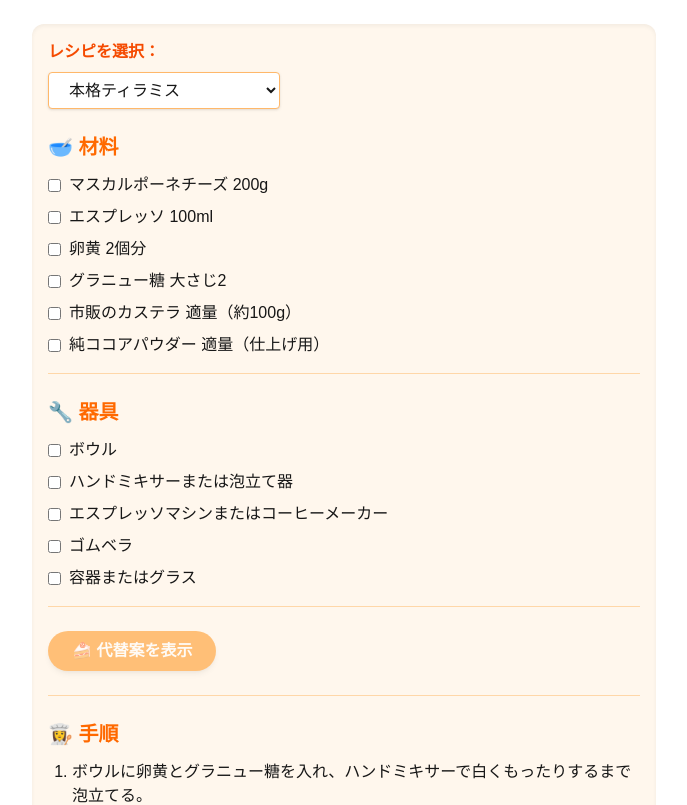
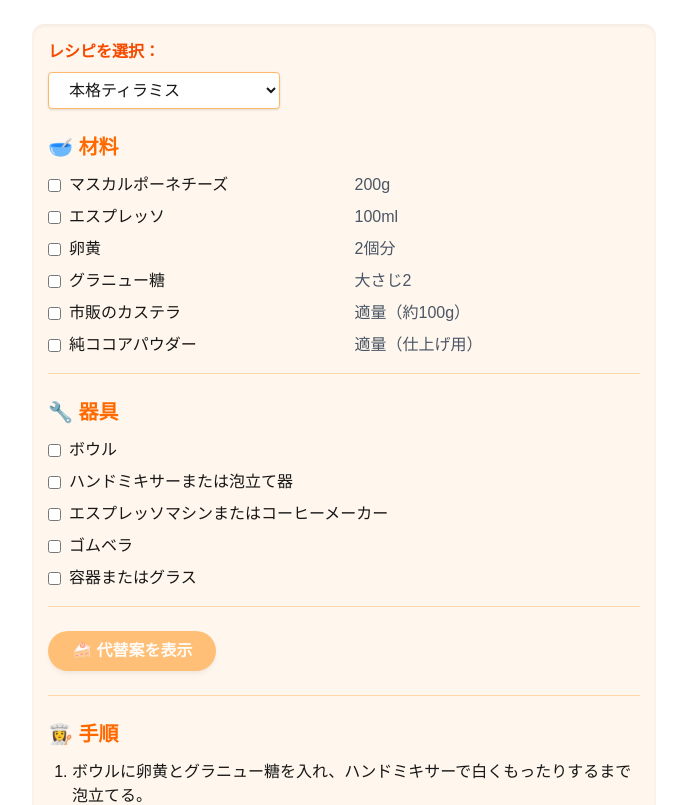
Before and after one commit to acetaminophen34/alt-recipe-demo, a Next.js app: page / in a window 1280 px wide. Shown: the top 805 px of the page, without its empty margins (296-983 px from the left). Built offline with nearby package versions, Linux system fonts and the light colour scheme.

Commit message:
量の位置を揃えた

```diff
--- a/src/app/page.tsx
+++ b/src/app/page.tsx
@@ -118,6 +118,7 @@ ${stepText}
           <ul className="space-y-2">
             {ingredients.map(({ key, label }) => {
               const matchedKey = Object.keys(substitutions).find(k => k.includes(key));
+              const [name, amount] = label.split(/\s+(?=[^\s]+$)/);
               return (
                 <li key={key}>
                   <label className="flex flex-col space-y-1">
@@ -128,7 +129,10 @@ ${stepText}
                         onChange={() => toggleMissing(key, 'ingredient')}
                         className="accent-pink-500"
                       />
-                      <span>{label}</span>
+                      <div className="flex justify-between w-full">
+                        <span className="w-1/2 text-left">{name}</span>
+                        <span className="w-1/2 text-left text-gray-600">{amount}</span>
+                      </div>
                     </div>
                     {matchedKey && substitutions[matchedKey] && (
                       <span className="text-sm text-green-700 ml-6">
@@ -146,7 +150,7 @@ ${stepText}
           <h2 className="text-xl font-semibold text-orange-500 mb-3">🔧 器具</h2>
           <ul className="space-y-2">
             {tools.map(({ key, label }) => {
-              const matchedKey = Object.keys(substitutions).find(k => key.includes(k));
+              const matchedKey = Object.keys(substitutions).find(k => k.includes(key));
               return (
                 <li key={key}>
                   <label className="flex flex-col space-y-1">
@@ -203,7 +207,7 @@ ${stepText}
             })}
           </ol>
         </section>
-      </div>
+
         <section className="mt-16 pt-10 text-sm text-gray-600">
           <h2 className="font-semibold mb-2">デバッグ出力</h2>
           <div className="bg-gray-50 border border-gray-200 rounded-lg p-4 space-y-4">
@@ -232,6 +236,7 @@ ${stepText}
             </div>
           </div>
         </section>
+      </div>
     </main>
   );
 }
```
Lines whose indentation alone changed are shown as unchanged.
